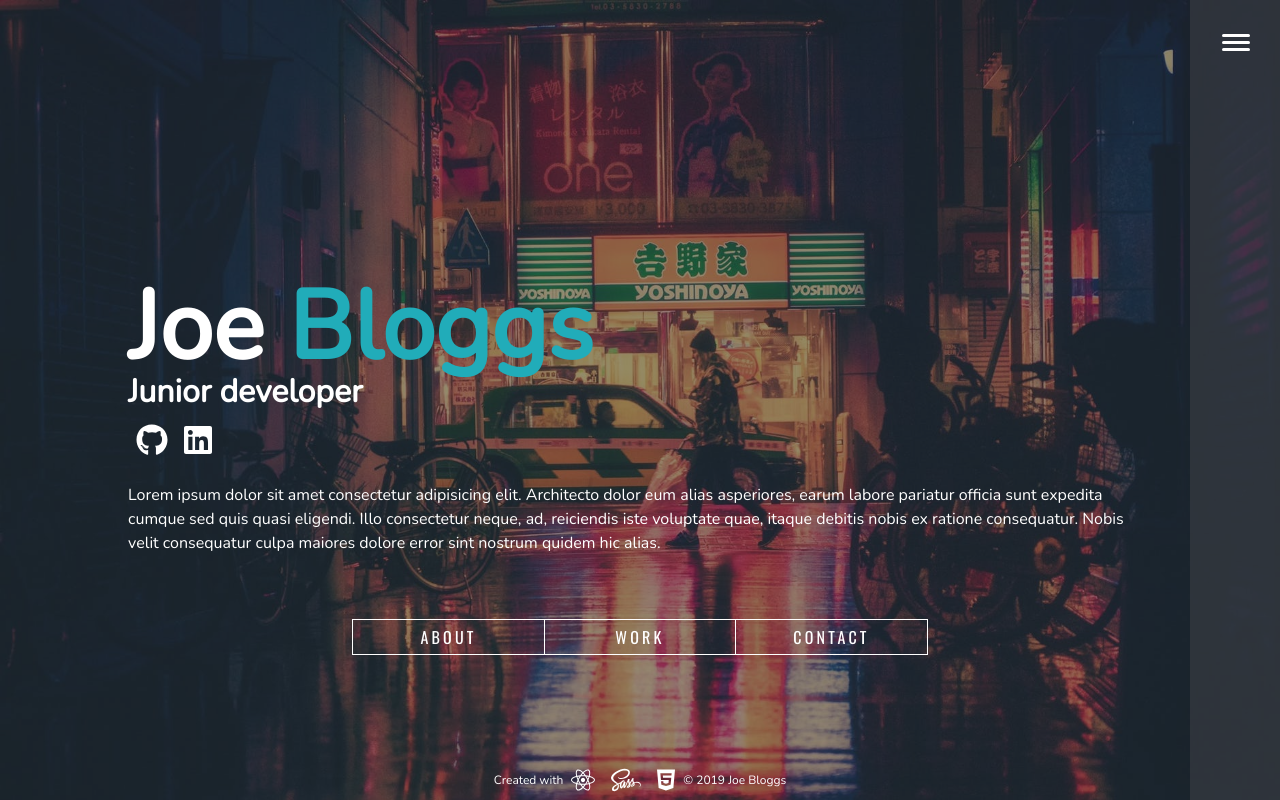
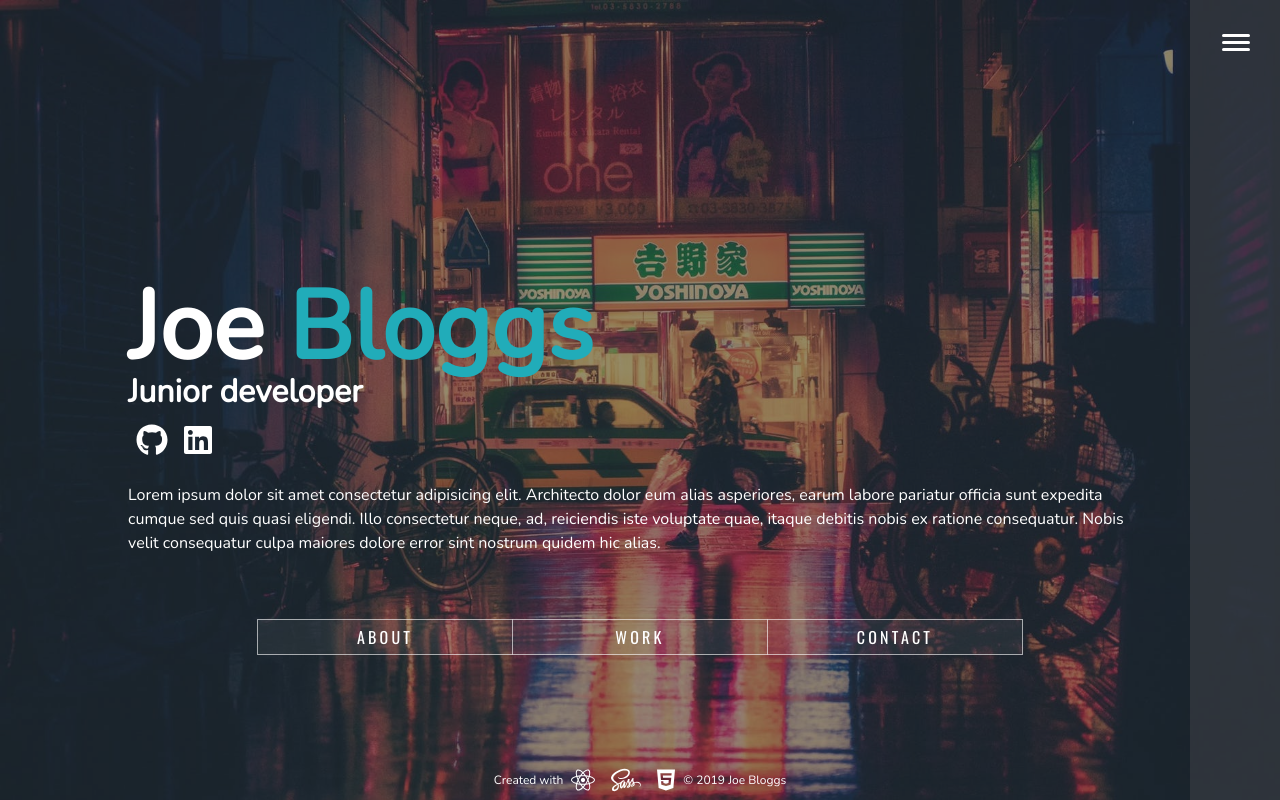
Before and after one commit to tcje91/react-portfolio, a React (Create React App) app: page / in a window 1280 px wide. Built offline with nearby package versions, Linux system fonts and the light colour scheme; the HTML template or start-up script is replaced by a standard one.

Commit message:
alter btn bar opacity style

```diff
--- a/src/index.css
+++ b/src/index.css
@@ -269,16 +269,20 @@ h1, h2, h3 {
       letter-spacing: 0.2rem;
       text-transform: uppercase;
       padding: 0.3rem 1rem;
-      width: 12rem;
+      width: 16rem;
       text-align: center;
-      border: 1px solid #fff;
+      border: 1px solid rgba(255, 255, 255, 0.6);
+      background: rgba(255, 255, 255, 0.05);
       transition: ease-in-out 300ms; }
       .home .btn-bar .nav-btn.left {
-        border-right: none; }
+        border-right-color: rgba(255, 255, 255, 0);
+        margin-right: -1px; }
       .home .btn-bar .nav-btn.right {
-        border-left: none; }
+        border-left-color: rgba(255, 255, 255, 0);
+        margin-left: -1px; }
       .home .btn-bar .nav-btn:hover {
-        background: rgba(255, 255, 255, 0.2); }
+        background: rgba(255, 255, 255, 0.2);
+        border-color: #fff; }
 
 .project-showcase {
   display: flex;
--- a/src/scss/index.scss
+++ b/src/scss/index.scss
@@ -93,21 +93,25 @@ h1, h2, h3 {
     .nav-btn {
       @include capsHeading;
       padding: 0.3rem 1rem;
-      width: 12rem;
+      width: 16rem;
       text-align: center;
-      border: 1px solid $primary-colour;
+      border: 1px solid rgba($primary-colour, 0.6);
+      background: rgba($primary-colour, 0.05);
       @include easeInOut;
 
       &.left {
-        border-right: none;
+        border-right-color: rgba($primary-colour, 0);
+        margin-right: -1px;
       }
 
       &.right {
-        border-left: none;
+        border-left-color: rgba($primary-colour, 0);
+        margin-left: -1px;
       }
 
       &:hover {
         background: rgba($primary-colour, 0.2);
+        border-color: $primary-colour;
       }
     }
   }
```
